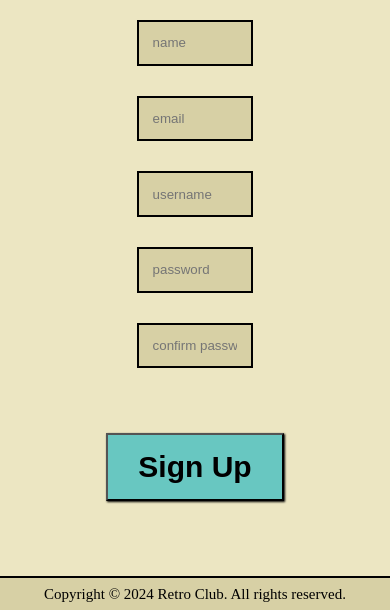
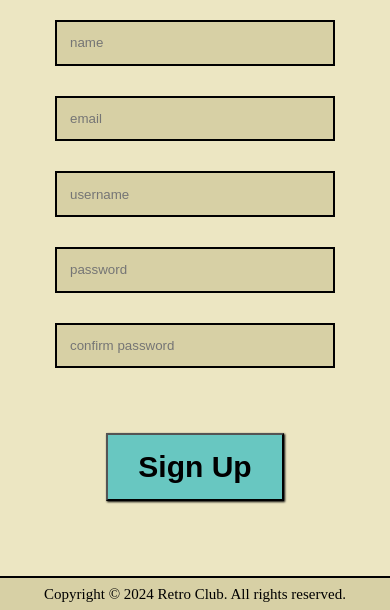
Before and after one commit to FEUP-LTW-2024/ltw-project-2024-ltw16g03, a PHP site: page /pages/register.php in a window 390 px wide. Shown: the part 555-1165 px from the top of the page. Run offline with PHP 8.4, Linux system fonts and the light colour scheme; some web fonts are replaced.

Commit message:
Fixed wish list resize

```diff
--- a/css/style.css
+++ b/css/style.css
@@ -1129,9 +1129,8 @@ input[type="range"]::-moz-range-thumb {
 
 /* Smaller Screens */
 
-/* Homepage */
-
 @media screen and (max-width: 1048px) {
+    /*Header*/
     body > header {
         grid-template-areas: "logo logo"
                              "buttons buttons"
@@ -1168,6 +1167,12 @@ input[type="range"]::-moz-range-thumb {
         gap: 1em;
         padding: 1em;
     }
+
+    /*Wish List*/
+    .input_info {
+        min-width: 250px;
+        align-self: center;
+    }
 }
 
 /* Pop Up */
```
